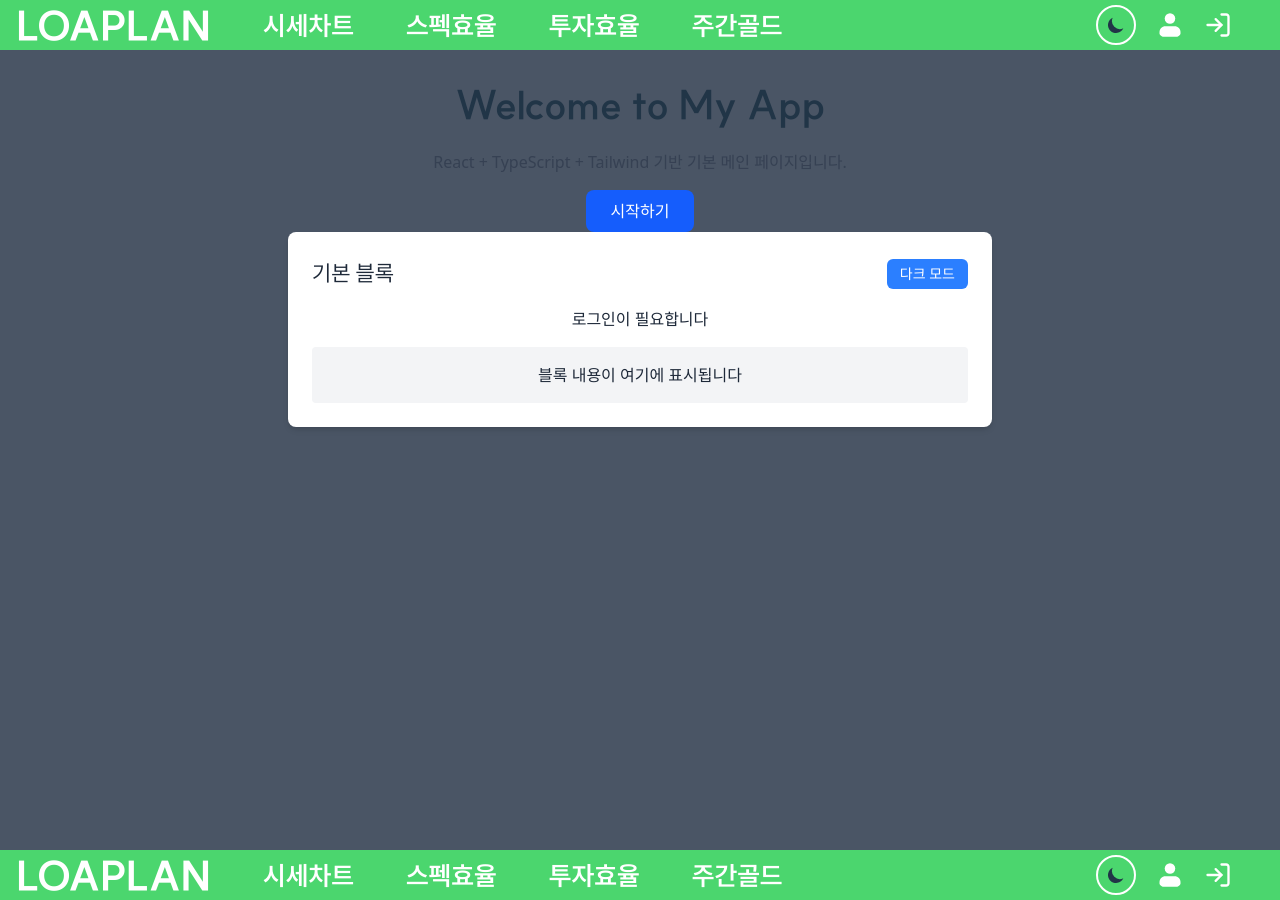
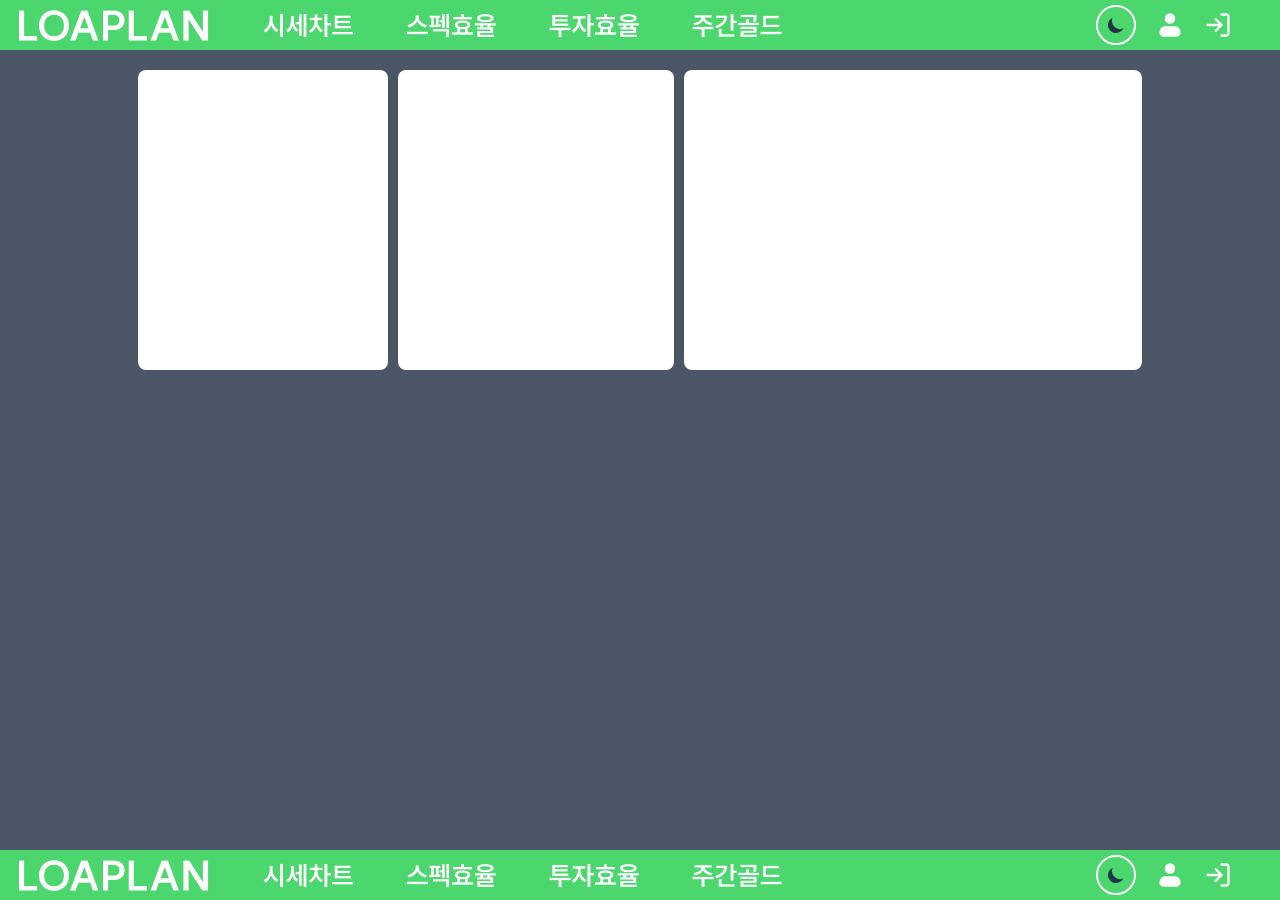
Before and after one commit to mycreature/LoaPlan, a React (Vite) app: page / in a window 1280 px wide. Built offline with nearby package versions, Linux system fonts and the light colour scheme.

Commit message:
[feat] block 컴포넌트 구현현

```diff
--- /dev/null
+++ b/src/components/Block.tsx
@@ -0,0 +1,26 @@
+import useStore from '../store/store'
+
+interface BlockProps {
+  width: number
+  height: number
+  children?: React.ReactNode
+}
+
+const Block = ({ width, height, children }: BlockProps) => {
+  const { darkMode } = useStore()
+
+  return (
+    <div
+      className={`flex items-center justify-center rounded-lg ${darkMode ? 'bg-gray' : 'bg-white'}`}
+      style={{
+        width: `${width}px`,
+        height: `${height}px`,
+        flexShrink: 0,
+      }}
+    >
+      {children}
+    </div>
+  )
+}
+
+export default Block
--- a/src/components/block/DefalutBlock.tsx
+++ /dev/null
@@ -1,33 +0,0 @@
-import useStore from '../../store/store'
-
-const DefaultBlock = () => {
-  const { user, darkMode, toggleDarkMode } = useStore()
-
-  return (
-    <div
-      className={`rounded-lg p-6 shadow-md transition-colors duration-300 ${
-        darkMode ? 'bg-gray-700 text-white' : 'bg-white text-gray-800'
-      }`}
-    >
-      <div className='mb-4 flex items-center justify-between'>
-        <h3 className='text-lg font-medium'>기본 블록</h3>
-        <button
-          onClick={toggleDarkMode}
-          className='rounded-md bg-blue-500 px-3 py-1 text-sm text-white hover:bg-blue-600'
-        >
-          {darkMode ? '라이트 모드' : '다크 모드'}
-        </button>
-      </div>
-
-      <div className='mb-4'>
-        {user ? <p>안녕하세요, {user.name}님!</p> : <p>로그인이 필요합니다</p>}
-      </div>
-
-      <div className={`rounded p-4 ${darkMode ? 'bg-gray-600' : 'bg-gray-100'}`}>
-        <p>블록 내용이 여기에 표시됩니다</p>
-      </div>
-    </div>
-  )
-}
-
-export default DefaultBlock
--- a/src/layouts/Header.tsx
+++ b/src/layouts/Header.tsx
@@ -5,7 +5,7 @@ const Header = () => {
   // user: 로그인 된 사용자 정보
   // darkMode: 다크모드 활성화 여부
   // toggleDarkMode: 다크모드를 온오프 함수
-  const { user, darkMode, toggleDarkMode } = useStore()
+  const { darkMode, toggleDarkMode } = useStore()
 
   const navLinks = [
     { to: '/charts', label: '시세차트' },
@@ -24,7 +24,7 @@ const Header = () => {
           </Link>
 
           {/* 해더바 메뉴들 */}
-          <nav className='hidden space-x-11 pr-6 md:flex'>
+          <nav className='hidden space-x-11 pr-6 lg:flex'>
             {navLinks.map(({ to, label }) => (
               <Link key={to} to={to} className='flex h-full items-center whitespace-nowrap'>
                 <h2 className='pl-2 text-white'>{label}</h2>
@@ -63,7 +63,7 @@ const Header = () => {
             </div>
 
             {/* 메뉴 버튼 */}
-            <div className='flex items-center justify-center md:hidden'>
+            <div className='flex items-center justify-center lg:hidden'>
               <button className='h-7 w-7 border-none bg-transparent p-0'>
                 <img src='/icons/hambugerMenu.svg' alt='menu' className='h-full w-full' />
               </button>
--- a/src/pages/Home.tsx
+++ b/src/pages/Home.tsx
@@ -1,17 +1,14 @@
-import DefalutBlock from '../components/block/defalutBlock'
-import Button from '../components/ui/Button'
+import Block from '../components/Block'
 
 const Home = () => {
   return (
     <div className='min-h-screen bg-gray-600'>
-      <main className='mx-auto max-w-3xl p-8 text-center'>
-        <h1 className='mb-6 text-4xl font-bold'>Welcome to My App</h1>
-        <p className='mb-4 text-gray-700'>
-          React + TypeScript + Tailwind 기반 기본 메인 페이지입니다.
-        </p>
-        <Button text='시작하기' />
-        <DefalutBlock />
-      </main>
+      <main className='mx-auto max-w-3xl p-[10px] text-center'></main>
+      <div className='flex items-center justify-center space-x-[10px] text-center'>
+        <Block width={250} height={300} />
+        <Block width={276} height={300} />
+        <Block width={458} height={300} />
+      </div>
     </div>
   )
 }
```
Also changed, not shown: src/components/Button.tsx (renamed from src/components/ui/Button.tsx).
